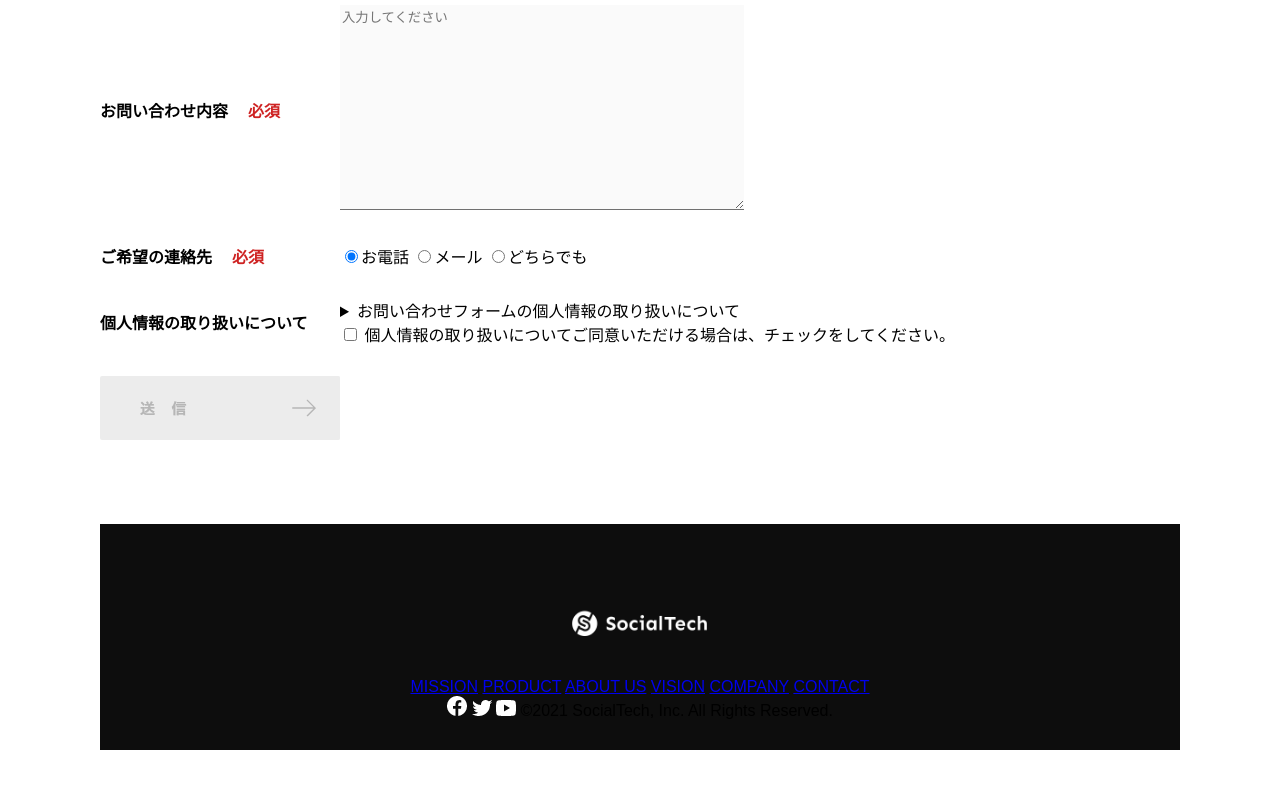
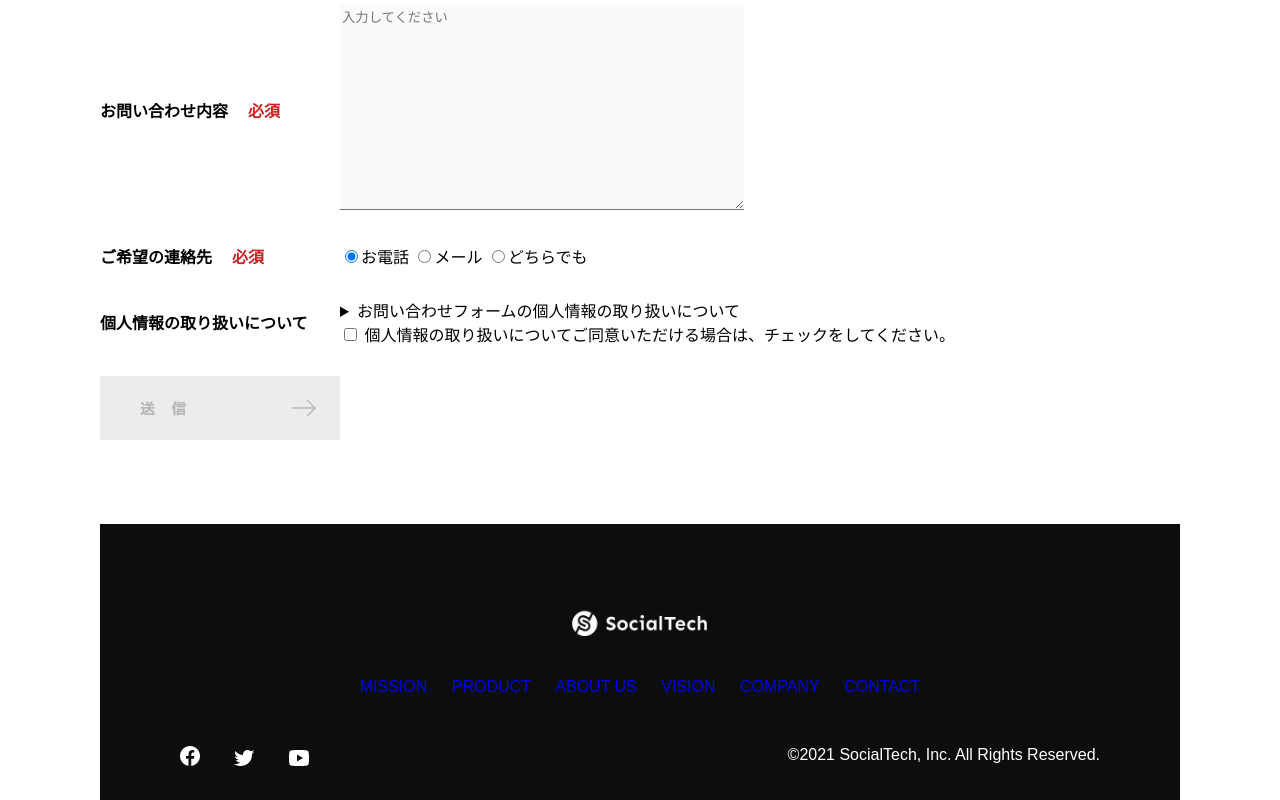
Before and after one commit to koutakasay/socialtech_build_study, a plain HTML site: page socialtech/index.html in a window 1280 px wide. Shown: the part 6647-7447 px from the top of the page. Before the commit the page ends 7397 px from the top, so only its background shows below. Drawn offline with Linux system fonts and the light colour scheme.

Commit message:
Update style.css

```diff
--- a/socialtech/style.css
+++ b/socialtech/style.css
@@ -437,3 +437,35 @@ footer {
 #footer-logo {
     margin-bottom: 30px;
 }
+
+#footer-link {
+    margin-bottom: 50px;
+}
+#footer-link > a {
+    text-decoration: none;
+    margin: 10px;
+}
+#footer-link > a:visited {
+    color: #ffffff;
+}
+#footer-link > a:hover {
+    color: #ffffff;
+    text-decoration: underline
+}
+#footer-link > a:active {
+    color: #ffffff;
+}
+
+#sns-footer {
+    text-align: left;
+    width: 100%;
+}
+
+#sns-footer > a {
+    margin-right: 30px;
+}
+
+#copyright {
+    color: #ffffff;
+    float: right;
+}
```
